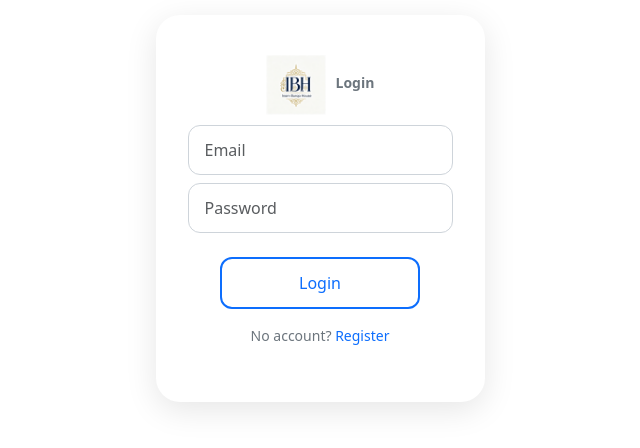
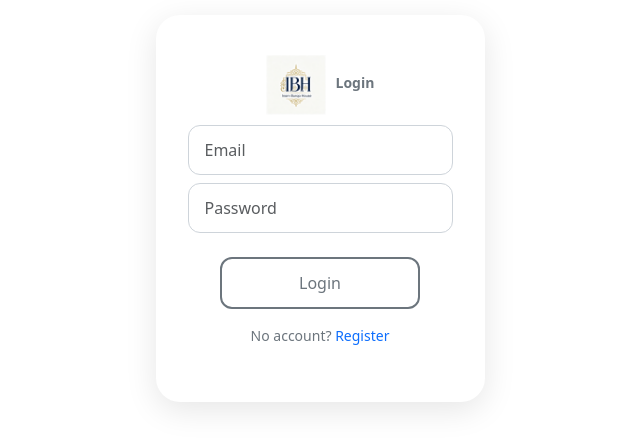
Before and after one commit to InamulHussenShaik/IBHFrontend, a React (Vite) app in the folder ibhui-frontend/: page /login in a window 1280 px wide. Shown: the part 192-640 px from the top of the page, without its empty margins (320-960 px from the left). Built offline with nearby package versions, Linux system fonts and the light colour scheme.

Commit message:
Update login.css

```diff
--- a/ibhui-frontend/src/stylesheets/login.css
+++ b/ibhui-frontend/src/stylesheets/login.css
@@ -68,29 +68,32 @@ body, html {
 
 /* Submit button */
 .btn-outline-blue {
-  display: block;               /* makes it a block element so margin auto works */
-  margin: 1.5rem auto 0 auto;   /* top 1.5rem, left/right auto to center, bottom 0 */
-  border: 2px solid #0d6efd;
-  color: #0d6efd;
+  display: block;
+  margin: 1.5rem auto 0 auto;
+  border: 2px solid #6c757d;  /* changed border to gray */
+  color: #6c757d;              /* text color gray */
   background-color: transparent;
   border-radius: 0.75rem;
   padding: 0.75rem 1rem;
   font-size: 1rem;
   transition: all 0.3s;
-  width: 100%;                  /* optional: make button full width */
-  max-width: 200px;             /* optional: restrict maximum width */
-  text-align: center;           /* ensures text is centered */
+  width: 100%;
+  max-width: 200px;
+  text-align: center;
 }
 
+/* Hover - Gray */
 .btn-outline-blue:hover {
-  background-color: #0d6efd;
-  color: #fff;
+  background-color: #6c757d;   /* hover background gray */
+  color: #fff;                 /* text white */
+  border-color: #6c757d;       /* border gray */
 }
 
-
-.btn-outline-blue:hover {
-  background-color: #0d6efd;
+/* Alternate hover (if needed for different button) */
+.btn-outline-blue.gray-hover:hover {
+  background-color: #495057;   /* slightly darker gray */
   color: #fff;
+  border-color: #495057;
 }
 
 /* Bottom paragraph */
```
